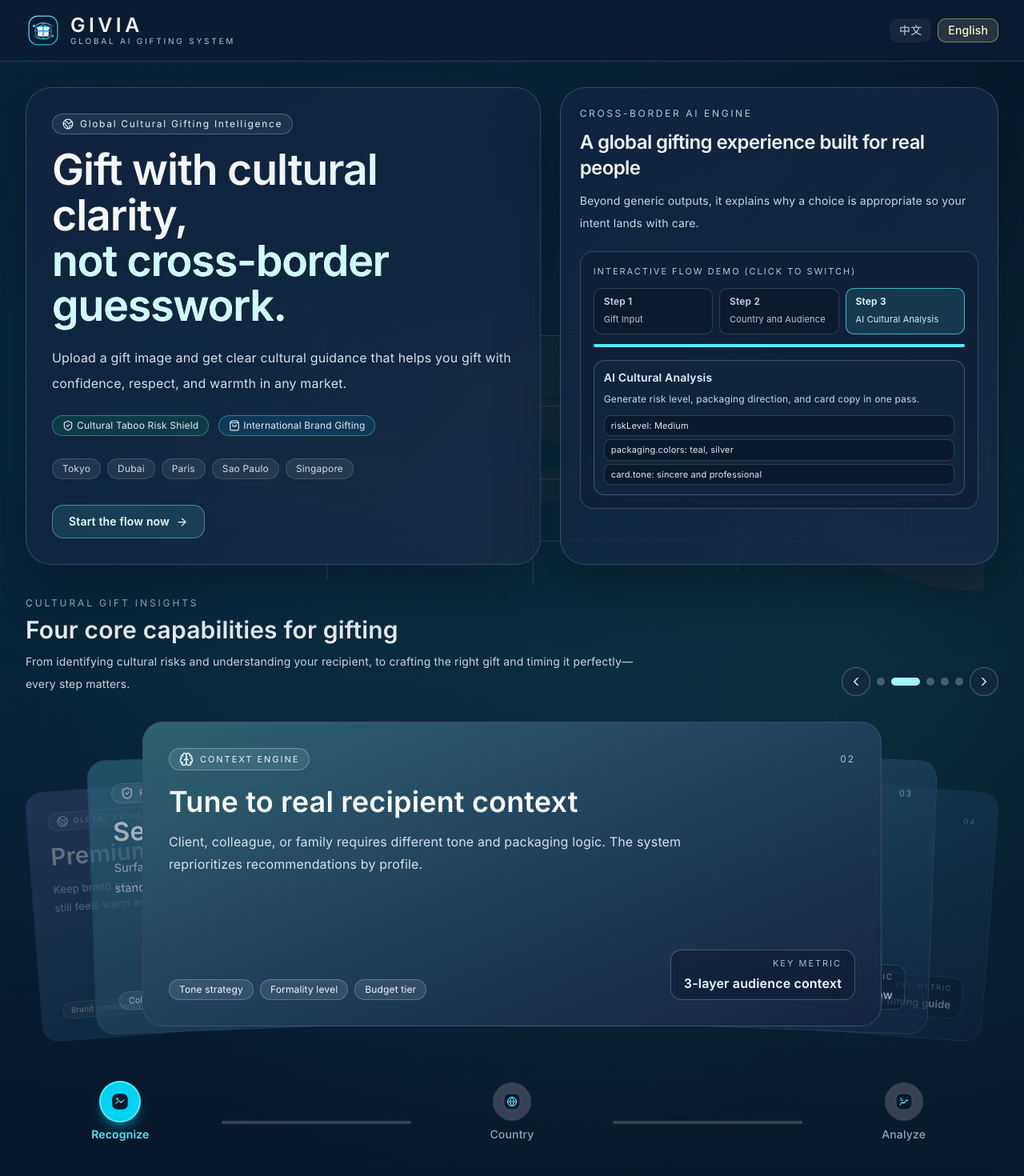
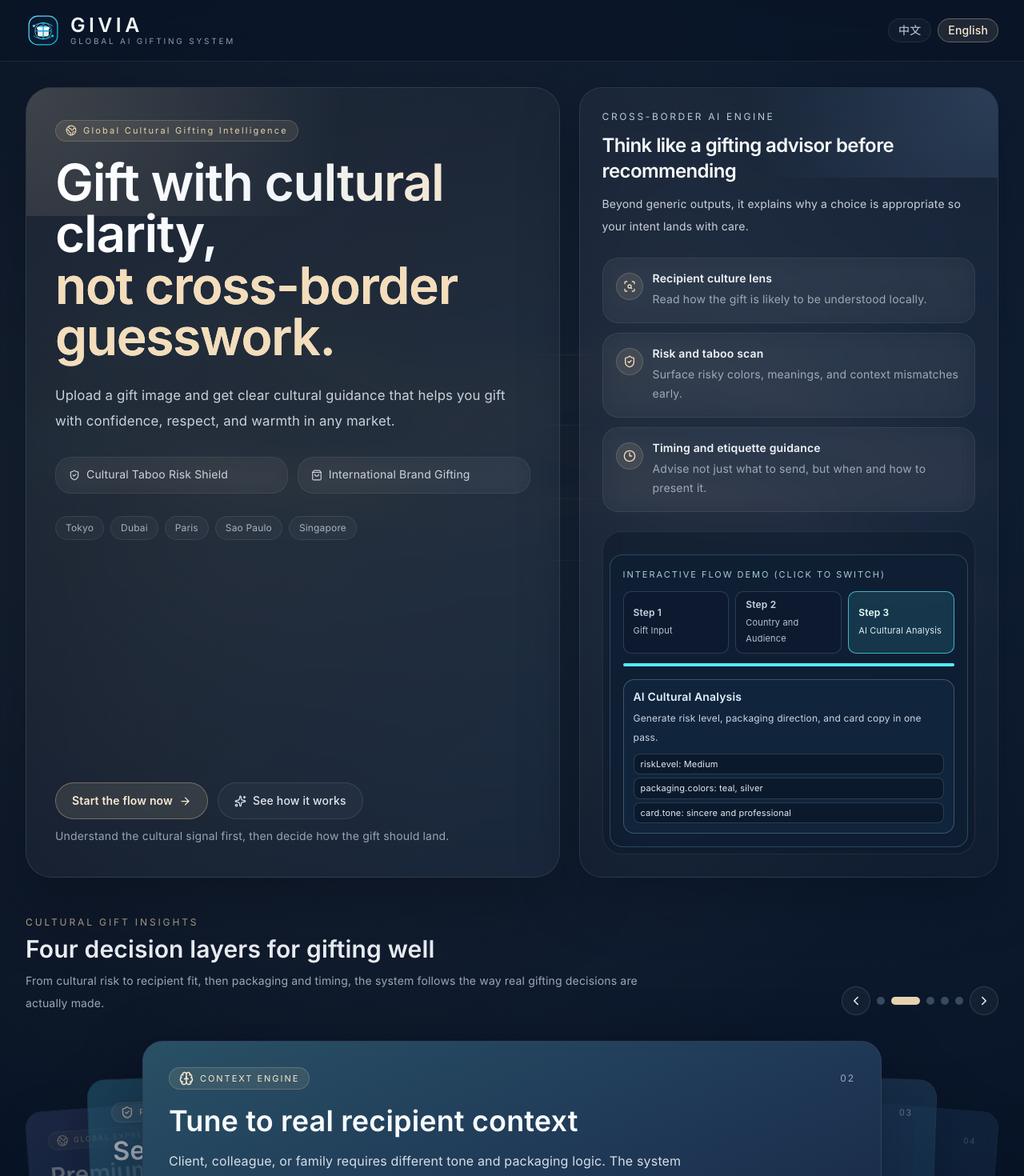
Before and after one commit to zzemy/GIVIA, a Next.js app: page /en in a window 1280 px wide. Shown: the top 1470 px of the page at 80% size. Built offline with nearby package versions, Linux system fonts and the light colour scheme.

Commit message:
feat: redesign homepage hero with luxury advisor hierarchy

```diff
--- /dev/null
+++ b/components/gifting/home/home-design-tokens.ts
@@ -0,0 +1,21 @@
+export const homeSurface = {
+  primary:
+    'rounded-[2rem] border border-white/10 bg-[linear-gradient(135deg,rgba(255,255,255,0.05),rgba(231,210,175,0.04)_38%,rgba(147,197,253,0.05)_100%)] shadow-[0_32px_90px_rgba(4,10,24,0.48)] backdrop-blur-xl',
+  secondary:
+    'rounded-[1.75rem] border border-white/9 bg-[linear-gradient(180deg,rgba(255,255,255,0.045),rgba(255,255,255,0.02))] shadow-[0_24px_70px_rgba(4,10,24,0.36)] backdrop-blur-xl',
+  quiet: 'rounded-[1.25rem] border border-white/7 bg-white/[0.035] backdrop-blur-md',
+} as const
+
+export const homeAccent = {
+  premiumLabel: 'text-[#e7d2af]',
+  premiumBorder: 'border-[#e7d2af]/20',
+  premiumBg: 'bg-[#e7d2af]/10',
+  intelligenceLabel: 'text-sky-100/82',
+} as const
+
+export const homeText = {
+  title: 'text-slate-50',
+  body: 'text-slate-200/88',
+  muted: 'text-slate-300/72',
+  meta: 'text-slate-300/58',
+} as const
--- a/components/gifting/home/sections/home-background.tsx
+++ b/components/gifting/home/sections/home-background.tsx
@@ -3,14 +3,15 @@ import { withBasePath } from '@/lib/asset-path'
 export function HomeBackground() {
   return (
     <>
-      <div className="pointer-events-none absolute inset-0 bg-[radial-gradient(circle_at_16%_14%,rgba(34,211,238,0.14),transparent_36%),radial-gradient(circle_at_84%_22%,rgba(45,212,191,0.12),transparent_34%),radial-gradient(circle_at_50%_84%,rgba(14,165,233,0.08),transparent_44%)]" />
+      <div className="pointer-events-none absolute inset-0 bg-[radial-gradient(circle_at_20%_16%,rgba(231,210,175,0.09),transparent_28%),radial-gradient(circle_at_78%_12%,rgba(147,197,253,0.10),transparent_32%),radial-gradient(circle_at_50%_84%,rgba(99,102,241,0.05),transparent_42%)]" />
+      <div className="pointer-events-none absolute inset-0 bg-[linear-gradient(180deg,rgba(4,12,24,0.15)_0%,rgba(4,12,24,0.02)_24%,rgba(4,12,24,0.16)_100%)]" />
       <div
-        className="pointer-events-none absolute inset-0 opacity-40 [background-size:1320px_auto,980px_auto] [background-position:center_6%,center_94%] [background-repeat:no-repeat,no-repeat]"
+        className="pointer-events-none absolute inset-0 opacity-[0.16] [background-size:1320px_auto,980px_auto] [background-position:center_6%,center_94%] [background-repeat:no-repeat,no-repeat]"
         style={{
           backgroundImage: `url('${withBasePath('/brand/world-map.svg')}'),url('${withBasePath('/brand/world-map.svg')}')`,
         }}
       />
-      <div className="pointer-events-none absolute inset-0 opacity-12 [background-image:repeating-linear-gradient(90deg,rgba(148,163,184,0.11)_0_1px,transparent_1px_58px),repeating-linear-gradient(0deg,rgba(148,163,184,0.08)_0_1px,transparent_1px_52px)]" />
+      <div className="pointer-events-none absolute inset-0 opacity-[0.045] [background-image:repeating-linear-gradient(90deg,rgba(148,163,184,0.11)_0_1px,transparent_1px_96px),repeating-linear-gradient(0deg,rgba(148,163,184,0.08)_0_1px,transparent_1px_84px)]" />
     </>
   )
 }
--- a/components/gifting/home/sections/home-hero-section.tsx
+++ b/components/gifting/home/sections/home-hero-section.tsx
@@ -2,8 +2,9 @@
 
 import Image from 'next/image'
 import { motion } from 'framer-motion'
-import { ArrowRight, ChevronLeft, ChevronRight, Globe2, ShieldCheck, ShoppingBag } from 'lucide-react'
+import { ArrowRight, ChevronLeft, ChevronRight, Globe2, ShieldCheck, ShoppingBag, Sparkles, ScanSearch, Clock3 } from 'lucide-react'
 import { InteractiveFlowDemo } from '@/components/gifting/interactive-flow-demo'
+import { homeAccent, homeSurface, homeText } from '@/components/gifting/home/home-design-tokens'
 import { withBasePath } from '@/lib/asset-path'
 import type { Locale } from '@/components/gifting/home/types'
 
@@ -48,15 +49,36 @@ export function HomeHeroSection({
   getImpactCardOffset,
   onImpactPauseChange,
 }: HomeHeroSectionProps) {
+  const credibilityItems = [
+    {
+      id: 'culture-lens',
+      icon: <ScanSearch size={16} />,
+      title: isZh ? '收礼人文化视角' : 'Recipient culture lens',
+      desc: isZh ? '先判断这个礼物在当地会被怎样理解。' : 'Read how the gift is likely to be understood locally.',
+    },
+    {
+      id: 'risk-scan',
+      icon: <ShieldCheck size={16} />,
+      title: isZh ? '禁忌与风险扫描' : 'Risk and taboo scan',
+      desc: isZh ? '把可能踩雷的颜色、语义和场景先拎出来。' : 'Surface risky colors, meanings, and context mismatches early.',
+    },
+    {
+      id: 'timing-etiquette',
+      icon: <Clock3 size={16} />,
+      title: isZh ? '时机与礼仪建议' : 'Timing and etiquette guidance',
+      desc: isZh ? '不仅建议送什么，也建议什么时候、怎么送。' : 'Advise not just what to send, but when and how to present it.',
+    },
+  ]
+
   return (
     <>
-      <header className="sticky top-0 z-[220] ml-[calc(50%-50vw)] w-screen border-b border-cyan-200/15 bg-[#0c1b33]/78 backdrop-blur-2xl">
+      <header className="sticky top-0 z-[220] ml-[calc(50%-50vw)] w-screen border-b border-white/8 bg-[#091426]/72 backdrop-blur-2xl">
         <div className="mx-auto flex max-w-[1480px] items-center justify-between px-5 py-4 xl:px-8">
           <div className="flex items-center gap-3">
             <Image src={withBasePath('/brand/logo-mark.svg')} alt="GIVIA logo mark" width={44} height={44} priority />
             <div className="leading-none">
               <p className="text-[1.55rem] font-semibold tracking-[0.18em] text-slate-100">GIVIA</p>
-              <p className="mt-1 text-[10px] uppercase tracking-[0.28em] text-slate-300/90">
+              <p className="mt-1 text-[10px] uppercase tracking-[0.28em] text-slate-300/70">
                 {isZh ? 'Global AI Gifting System' : 'Global AI Gifting System'}
               </p>
             </div>
@@ -70,10 +92,10 @@ export function HomeHeroSection({
               <button
                 key={languageOption.value}
                 onClick={() => onLanguageSwitch(languageOption.value)}
-                className={`rounded-lg px-3 py-1 text-sm font-medium transition-all ${
+                className={`rounded-full px-3 py-1 text-sm font-medium transition-all ${
                   locale === languageOption.value
-                    ? 'border border-amber-200/45 bg-amber-100/12 text-amber-100'
-                    : 'bg-slate-800/80 text-slate-300 hover:bg-slate-700/80'
+                    ? 'border border-[#e7d2af]/35 bg-[#e7d2af]/10 text-[#f7e8cd]'
+                    : 'border border-white/8 bg-white/[0.03] text-slate-300 hover:bg-white/[0.06]'
                 }`}
               >
                 {languageOption.label}
@@ -83,19 +105,21 @@ export function HomeHeroSection({
         </div>
       </header>
 
-      <section className="mb-10 mt-8 grid gap-6 lg:grid-cols-[1.08fr_0.92fr] lg:items-stretch">
+      <section className="mb-12 mt-8 grid gap-6 lg:grid-cols-[1.12fr_0.88fr] lg:items-stretch">
         <motion.div
           initial={{ opacity: 0, y: 16 }}
           animate={{ opacity: 1, y: 0 }}
-          className="relative flex h-full flex-col rounded-[2rem] border border-cyan-100/18 bg-gradient-to-br from-[#10233f]/90 via-[#11253f]/84 to-[#182a43]/80 p-8 shadow-[0_30px_90px_rgba(6,14,28,0.52)] backdrop-blur-xl"
+          className={`relative flex h-full flex-col overflow-hidden px-7 py-8 md:px-9 md:py-10 ${homeSurface.primary}`}
         >
-          <div>
-            <p className="mb-4 inline-flex items-center gap-2 rounded-full border border-cyan-100/25 bg-cyan-100/8 px-3 py-1 text-xs tracking-[0.14em] text-cyan-50/95">
+          <div className="pointer-events-none absolute inset-x-0 top-0 h-40 bg-[radial-gradient(circle_at_top_left,rgba(231,210,175,0.18),transparent_58%)]" />
+
+          <div className="relative">
+            <p className={`mb-5 inline-flex items-center gap-2 rounded-full border px-3 py-1 text-[11px] tracking-[0.2em] ${homeAccent.premiumBorder} ${homeAccent.premiumBg} ${homeAccent.premiumLabel}`}>
               <Globe2 size={14} /> {t('hero.badge')}
             </p>
 
             <h1
-              className={`max-w-[11.5em] bg-gradient-to-r from-slate-50 via-slate-100 to-cyan-100 bg-clip-text text-3xl leading-[1.08] text-transparent md:text-[3.35rem] md:leading-[1.06] ${
+              className={`max-w-[10.8em] bg-gradient-to-r from-white via-slate-100 to-[#f3ddba] bg-clip-text text-4xl leading-[1.02] text-transparent md:text-[4rem] md:leading-[1.01] ${
                 isZh
                   ? 'font-sans-zh font-semibold tracking-[-0.02em]'
                   : 'font-semibold tracking-[-0.02em] [font-family:var(--app-font-sans)]'
@@ -104,23 +128,23 @@ export function HomeHeroSection({
               {isZh ? (
                 <>
                   <span className="block">让每一份礼物</span>
-                  <span className="block text-cyan-100">都能跨文化被理解</span>
+                  <span className="block text-[#f3ddba]">都能跨文化被理解</span>
                 </>
               ) : (
                 <>
                   <span className="block">Gift with cultural clarity,</span>
-                  <span className="block text-cyan-100">not cross-border guesswork.</span>
+                  <span className="block text-[#f3ddba]">not cross-border guesswork.</span>
                 </>
               )}
             </h1>
 
-            <p className="mt-5 max-w-2xl text-base leading-8 text-slate-200/95">{t('hero.description')}</p>
+            <p className={`mt-6 max-w-2xl text-base leading-8 md:text-[1.05rem] ${homeText.body}`}>{t('hero.description')}</p>
 
-            <div className="mt-6 flex flex-wrap items-center gap-3 text-xs text-slate-200">
-              <span className="inline-flex items-center gap-1 rounded-full border border-emerald-300/40 bg-emerald-500/14 px-3 py-1">
+            <div className="mt-7 grid gap-3 sm:grid-cols-2">
+              <span className={`inline-flex items-center gap-2 rounded-2xl px-4 py-3 text-sm ${homeSurface.quiet} ${homeText.body}`}>
                 <ShieldCheck size={14} /> {t('hero.trust1')}
               </span>
-              <span className="inline-flex items-center gap-1 rounded-full border border-sky-300/40 bg-sky-500/14 px-3 py-1">
+              <span className={`inline-flex items-center gap-2 rounded-2xl px-4 py-3 text-sm ${homeSurface.quiet} ${homeText.body}`}>
                 <ShoppingBag size={14} /> {t('hero.trust2')}
               </span>
             </div>
@@ -129,8 +153,8 @@ export function HomeHeroSection({
               {['Tokyo', 'Dubai', 'Paris', 'Sao Paulo', 'Singapore'].map(city => (
                 <motion.span
                   key={city}
-                  whileHover={{ y: -2, scale: 1.04 }}
-                  className="rounded-full border border-slate-300/18 bg-slate-100/8 px-3 py-1"
+                  whileHover={{ y: -1 }}
+                  className="rounded-full border border-white/8 bg-white/[0.035] px-3 py-1.5 text-slate-300/78"
                 >
                   {city}
                 </motion.span>
@@ -138,16 +162,29 @@ export function HomeHeroSection({
             </div>
           </div>
 
-          <div className="mt-auto self-start pt-8">
+          <div className="relative mt-auto flex flex-wrap items-center gap-3 pt-9">
             <motion.button
               type="button"
-              whileHover={{ y: -2, scale: 1.015 }}
+              whileHover={{ y: -2 }}
               whileTap={{ scale: 0.98 }}
               onClick={onEnterFlow}
-              className="inline-flex items-center gap-2 rounded-xl border border-cyan-200/40 bg-cyan-300/12 px-5 py-2.5 text-sm font-semibold text-cyan-50 hover:bg-cyan-300/20"
+              className="inline-flex items-center gap-2 rounded-full border border-[#e7d2af]/35 bg-[#e7d2af]/12 px-5 py-3 text-sm font-semibold text-[#f9ead2] hover:bg-[#e7d2af]/18"
             >
               {isZh ? '立即进入分析流程' : 'Start the flow now'} <ArrowRight size={15} />
             </motion.button>
+
+            <button
+              type="button"
+              onClick={onEnterFlow}
+              className="inline-flex items-center gap-2 rounded-full border border-white/10 bg-white/[0.03] px-5 py-3 text-sm font-medium text-slate-200 transition hover:bg-white/[0.06]"
+            >
+              <Sparkles size={15} />
+              {isZh ? '了解流程' : 'See how it works'}
+            </button>
+
+            <p className={`w-full text-sm ${homeText.muted}`}>
+              {isZh ? '先判断文化表达是否得体，再决定礼物如何被送出。' : 'Understand the cultural signal first, then decide how the gift should land.'}
+            </p>
           </div>
         </motion.div>
 
@@ -155,36 +192,54 @@ export function HomeHeroSection({
           initial={{ opacity: 0, y: 18 }}
           animate={{ opacity: 1, y: 0 }}
           transition={{ delay: 0.08 }}
-          className="relative flex h-full flex-col overflow-hidden rounded-[2rem] border border-cyan-200/20 bg-gradient-to-br from-[#10233f]/90 via-[#11263f]/84 to-[#162a44]/82 p-6 shadow-[0_28px_70px_rgba(6,14,28,0.56)]"
+          className={`relative flex h-full flex-col overflow-hidden p-6 md:p-7 ${homeSurface.secondary}`}
         >
-          <p className="relative text-xs uppercase tracking-[0.22em] text-sky-100/80">{t('hero.panelTitle')}</p>
-          <h2 className={`relative mt-3 text-2xl text-slate-100 ${isZh ? 'font-sans-zh font-semibold tracking-tight' : 'font-semibold tracking-tight [font-family:var(--app-font-sans)]'}`}>
-            {t('hero.panelHeadline')}
-          </h2>
-          <p className="relative mt-3 text-sm leading-7 text-slate-300">{t('hero.panelDesc')}</p>
+          <div className="pointer-events-none absolute inset-x-0 top-0 h-28 bg-[radial-gradient(circle_at_top_right,rgba(147,197,253,0.16),transparent_58%)]" />
 
-          <InteractiveFlowDemo locale={apiLanguage} />
+          <div className="relative">
+            <p className={`text-xs uppercase tracking-[0.22em] ${homeAccent.intelligenceLabel}`}>{t('hero.panelTitle')}</p>
+            <h2 className={`mt-3 text-2xl ${homeText.title} ${isZh ? 'font-sans-zh font-semibold tracking-tight' : 'font-semibold tracking-tight [font-family:var(--app-font-sans)]'}`}>
+              {isZh ? '像礼赠顾问一样，先判断再推荐' : 'Think like a gifting advisor before recommending'}
+            </h2>
+            <p className={`mt-3 text-sm leading-7 ${homeText.body}`}>{t('hero.panelDesc')}</p>
+
+            <div className="mt-6 grid gap-3">
+              {credibilityItems.map(item => (
+                <div key={item.id} className={`flex items-start gap-3 px-4 py-4 ${homeSurface.quiet}`}>
+                  <div className="mt-0.5 rounded-full border border-[#e7d2af]/20 bg-[#e7d2af]/10 p-2 text-[#f3ddba]">{item.icon}</div>
+                  <div>
+                    <p className="text-sm font-semibold text-slate-100">{item.title}</p>
+                    <p className={`mt-1 text-sm leading-6 ${homeText.muted}`}>{item.desc}</p>
+                  </div>
+                </div>
+              ))}
+            </div>
+          </div>
+
+          <div className="relative mt-6 rounded-[1.5rem] border border-white/8 bg-[#0d1a2d]/55 p-2">
+            <InteractiveFlowDemo locale={apiLanguage} />
+          </div>
         </motion.div>
       </section>
 
       <section className="mb-10">
         <div className="mb-5 flex flex-col gap-4 md:flex-row md:items-end md:justify-between">
           <div>
-            <p className="text-xs uppercase tracking-[0.24em] text-cyan-100/75">CULTURAL GIFT INSIGHTS</p>
+            <p className="text-xs uppercase tracking-[0.24em] text-[#e7d2af]/80">CULTURAL GIFT INSIGHTS</p>
             <h3 className="mt-2 text-2xl font-semibold text-slate-100 md:text-3xl">
-              {isZh ? '送礼的四个关键能力' : 'Four core capabilities for gifting'}
+              {isZh ? '送礼判断的四个关键能力' : 'Four decision layers for gifting well'}
             </h3>
-            <p className="mt-2 max-w-3xl text-sm leading-7 text-slate-300">
+            <p className="mt-2 max-w-3xl text-sm leading-7 text-slate-300/76">
               {isZh
-                ? '从风险识别、受礼人理解、到落地方案和时机把控，每个环节都决定了礼物的表达效果。'
-                : 'From identifying cultural risks and understanding your recipient, to crafting the right gift and timing it perfectly—every step matters.'}
+                ? '从先识别文化风险，到理解收礼人，再到包装与时机建议，系统会按真正的送礼顺序给出判断。'
+                : 'From cultural risk to recipient fit, then packaging and timing, the system follows the way real gifting decisions are actually made.'}
             </p>
           </div>
           <div className="flex items-center gap-2">
             <button
               type="button"
               onClick={() => onShiftImpactCard(-1)}
-              className="inline-flex h-9 w-9 items-center justify-center rounded-full border border-cyan-100/28 bg-slate-800/55 text-cyan-100 transition hover:border-cyan-100/50 hover:bg-slate-700/65"
+              className="inline-flex h-9 w-9 items-center justify-center rounded-full border border-white/12 bg-white/[0.04] text-slate-100 transition hover:border-white/22 hover:bg-white/[0.08]"
               aria-label={isZh ? '上一张' : 'Previous'}
             >
               <ChevronLeft size={18} />
@@ -196,7 +251,7 @@ export function HomeHeroSection({
                 onClick={() => onJumpImpactCard(idx)}
                 onFocus={() => onJumpImpactCard(idx)}
                 className={`h-2.5 rounded-full transition-all ${
-                  idx === activeImpactCard ? 'w-9 bg-cyan-200' : 'w-2.5 bg-slate-500/70 hover:bg-slate-300/80'
+                  idx === activeImpactCard ? 'w-9 bg-[#e7d2af]' : 'w-2.5 bg-slate-500/55 hover:bg-slate-300/70'
                 }`}
                 aria-label={isZh ? `查看卡片 ${idx + 1}` : `View card ${idx + 1}`}
               />
@@ -204,7 +259,7 @@ export function HomeHeroSection({
             <button
               type="button"
               onClick={() => onShiftImpactCard(1)}
-              className="inline-flex h-9 w-9 items-center justify-center rounded-full border border-cyan-100/28 bg-slate-800/55 text-cyan-100 transition hover:border-cyan-100/50 hover:bg-slate-700/65"
+              className="inline-flex h-9 w-9 items-center justify-center rounded-full border border-white/12 bg-white/[0.04] text-slate-100 transition hover:border-white/22 hover:bg-white/[0.08]"
               aria-label={isZh ? '下一张' : 'Next'}
             >
               <ChevronRight size={18} />
@@ -236,17 +291,17 @@ export function HomeHeroSection({
                 }}
                 transition={{ type: 'spring', stiffness: 220, damping: 25 }}
                 onClick={() => onJumpImpactCard(idx)}
-                className={`absolute left-1/2 top-2 h-[22.2rem] w-[88%] -translate-x-1/2 overflow-hidden rounded-[1.6rem] border border-cyan-100/18 bg-gradient-to-br ${card.skin} p-6 md:top-3 md:h-[23.8rem] md:w-[76%] md:p-8 ${isVisibleLayer ? 'cursor-pointer' : 'pointer-events-none'}`}
+                className={`absolute left-1/2 top-2 h-[22.2rem] w-[88%] -translate-x-1/2 overflow-hidden rounded-[1.6rem] border border-white/10 bg-gradient-to-br ${card.skin} p-6 shadow-[0_24px_80px_rgba(4,10,24,0.34)] md:top-3 md:h-[23.8rem] md:w-[76%] md:p-8 ${isVisibleLayer ? 'cursor-pointer' : 'pointer-events-none'}`}
                 style={{ zIndex: depth === 0 ? 100 : depth === 1 ? 80 : isVisibleLayer ? 60 : 1 }}
               >
-                <div className={`pointer-events-none absolute inset-0 bg-gradient-to-br ${card.glow} opacity-70`} />
+                <div className={`pointer-events-none absolute inset-0 bg-gradient-to-br ${card.glow} opacity-45`} />
 
                 <div className="relative flex h-full flex-col">
                   <div className="flex items-center justify-between">
-                    <span className="inline-flex items-center gap-2 rounded-full border border-cyan-100/30 bg-cyan-100/10 px-3 py-1 text-[11px] tracking-[0.18em] text-cyan-50/95">
+                    <span className="inline-flex items-center gap-2 rounded-full border border-[#e7d2af]/22 bg-[#e7d2af]/10 px-3 py-1 text-[11px] tracking-[0.18em] text-[#f7e8cd]">
                       {card.icon} {card.badge}
                     </span>
-                    <span className="text-xs tracking-[0.16em] text-slate-300/85">0{idx + 1}</span>
+                    <span className="text-xs tracking-[0.16em] text-slate-300/72">0{idx + 1}</span>
                   </div>
 
                   <h4 className="mt-5 max-w-[18em] text-[2rem] font-semibold leading-[1.08] text-slate-50 md:text-[2.25rem]">
@@ -257,14 +312,14 @@ export function HomeHeroSection({
                   <div className="mt-auto flex flex-col gap-4 pt-8 md:flex-row md:items-end md:justify-between">
                     <div className="flex flex-wrap gap-2">
                       {card.chips.map(chip => (
-                        <span key={chip} className="rounded-full border border-slate-100/24 bg-slate-100/10 px-3 py-1 text-xs text-slate-100">
+                        <span key={chip} className="rounded-full border border-white/10 bg-white/[0.05] px-3 py-1 text-xs text-slate-100">
                           {chip}
                         </span>
                       ))}
                     </div>
-                    <div className="rounded-xl border border-cyan-100/25 bg-[#0d1a30]/55 px-4 py-2 text-right md:min-w-52">
-                      <p className="text-[11px] uppercase tracking-[0.18em] text-cyan-100/75">{isZh ? '关键指标' : 'Key metric'}</p>
-                      <p className="mt-1 text-sm font-semibold text-cyan-50 md:text-base">{card.metric}</p>
+                    <div className="rounded-xl border border-white/10 bg-[#0d1a30]/45 px-4 py-2 text-right md:min-w-52">
+                      <p className="text-[11px] uppercase tracking-[0.18em] text-[#e7d2af]/72">{isZh ? '关键指标' : 'Key metric'}</p>
+                      <p className="mt-1 text-sm font-semibold text-slate-50 md:text-base">{card.metric}</p>
                     </div>
                   </div>
                 </div>
```
